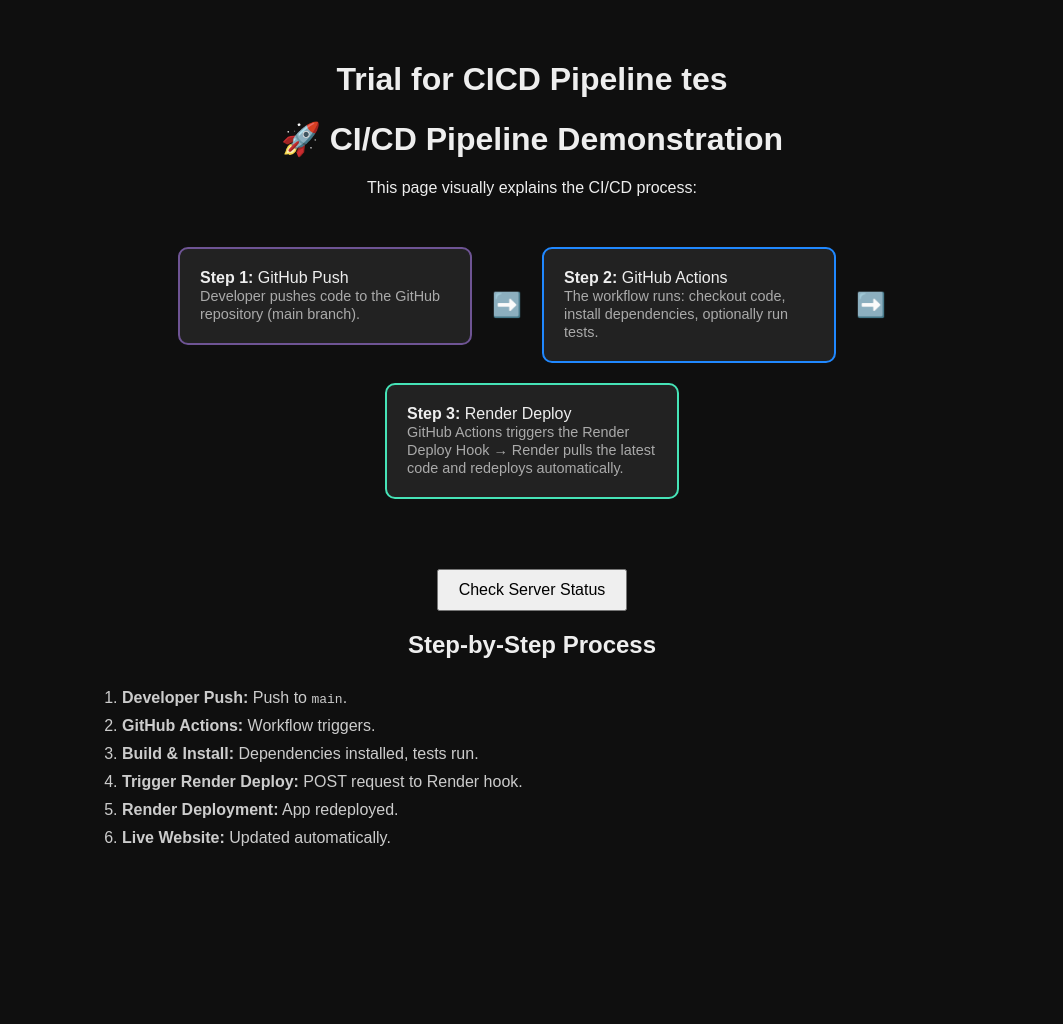
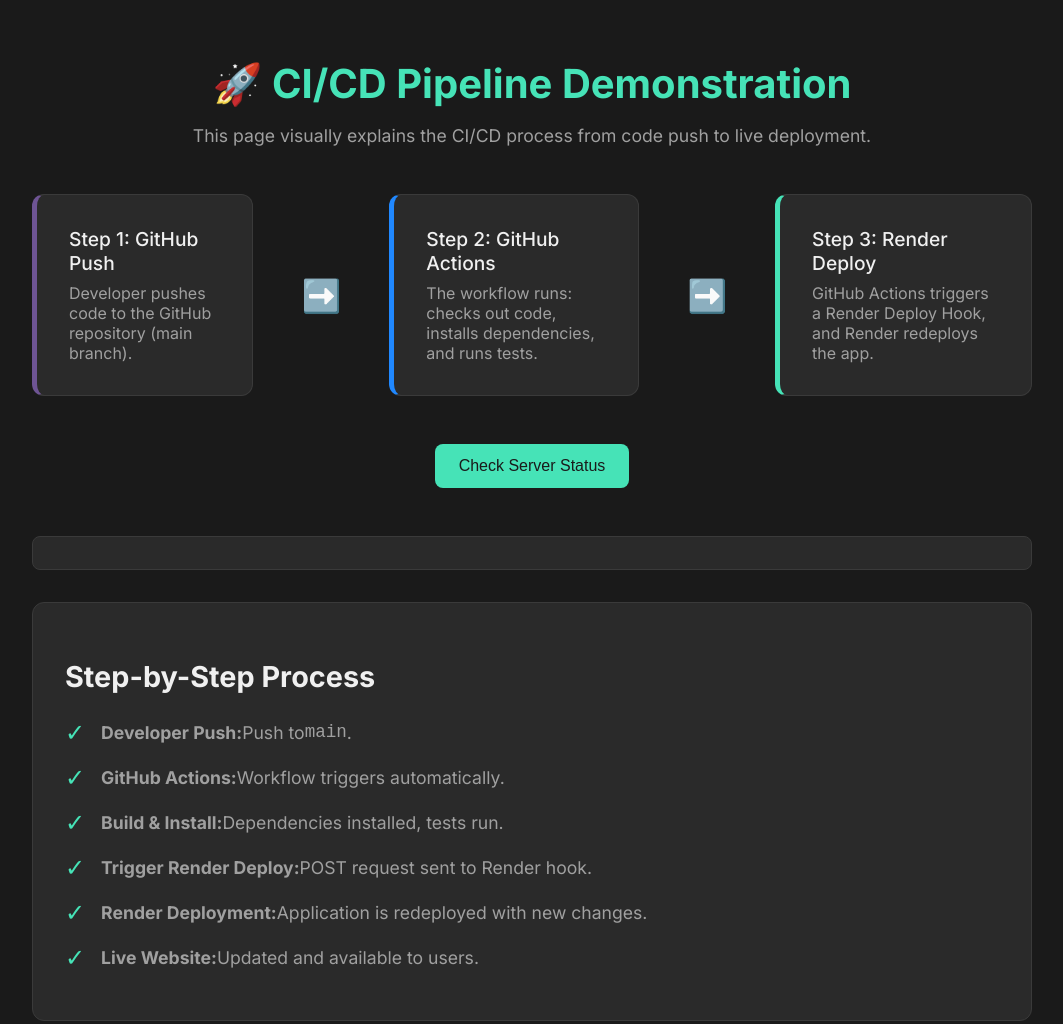
Before and after one commit to Software-Engineering-DevOps/CICD-Demo, a website: page public/index.html in a window 1280 px wide. Shown: the whole page, without its empty margins (108-1171 px from the left). Before the commit the page ends 903 px from the top, so only its background shows below. Drawn offline with Linux system fonts and the light colour scheme.

Commit message:
Updated to a More modern static html

```diff
--- a/public/index.html
+++ b/public/index.html
@@ -8,53 +8,61 @@
 </head>
 <body>
     <div class="container">
-        <h1>Trial for CICD Pipeline tes</h1>
         <h1>🚀 CI/CD Pipeline Demonstration</h1>
-        <p>This page visually explains the CI/CD process:</p>
+        <p>This page visually explains the CI/CD process from code push to live deployment.</p>
 
         <div class="pipeline">
             <div class="step github">
-                <strong>Step 1:</strong> GitHub Push<br />
+                <strong>Step 1: GitHub Push</strong>
                 <span class="desc">Developer pushes code to the GitHub repository (main branch).</span>
             </div>
             <div class="arrow">➡️</div>
             <div class="step actions">
-                <strong>Step 2:</strong> GitHub Actions<br />
-                <span class="desc">The workflow runs: checkout code, install dependencies, optionally run tests.</span>
+                <strong>Step 2: GitHub Actions</strong>
+                <span class="desc">The workflow runs: checks out code, installs dependencies, and runs tests.</span>
             </div>
             <div class="arrow">➡️</div>
             <div class="step render">
-                <strong>Step 3:</strong> Render Deploy<br />
-                <span class="desc">GitHub Actions triggers the Render Deploy Hook → Render pulls the latest code and redeploys automatically.</span>
+                <strong>Step 3: Render Deploy</strong>
+                <span class="desc">GitHub Actions triggers a Render Deploy Hook, and Render redeploys the app.</span>
             </div>
         </div>
 
         <button id="checkStatus">Check Server Status</button>
-        <p id="output"></p>
+        <pre id="output"></pre>
 
+        <div class="steps-container">
             <h2>Step-by-Step Process</h2>
             <ol class="steps">
                 <li><strong>Developer Push:</strong> Push to <code>main</code>.</li>
-            <li><strong>GitHub Actions:</strong> Workflow triggers.</li>
+                <li><strong>GitHub Actions:</strong> Workflow triggers automatically.</li>
                 <li><strong>Build & Install:</strong> Dependencies installed, tests run.</li>
-            <li><strong>Trigger Render Deploy:</strong> POST request to Render hook.</li>
-            <li><strong>Render Deployment:</strong> App redeployed.</li>
-            <li><strong>Live Website:</strong> Updated automatically.</li>
+                <li><strong>Trigger Render Deploy:</strong> POST request sent to Render hook.</li>
+                <li><strong>Render Deployment:</strong> Application is redeployed with new changes.</li>
+                <li><strong>Live Website:</strong> Updated and available to users.</li>
             </ol>
+        </div>
 
-        <p id="last-update" style="color: yellow; font-weight: bold"></p>
+        <p id="last-update"></p>
     </div>
 
     <script>
         document.getElementById('checkStatus').addEventListener('click', async () => {
+            const outputElement = document.getElementById('output');
+            const lastUpdateElement = document.getElementById('last-update');
+
+            outputElement.textContent = 'Loading...';
+
+            try {
                 const res = await fetch('/api/status');
                 const data = await res.json();
 
-            document.getElementById('output').textContent =
-                'Server Response: ' + JSON.stringify(data, null, 2);
-
-            document.getElementById('last-update').textContent =
-                'Last deployed: ' + new Date(data.timestamp).toLocaleString();
+                outputElement.textContent = JSON.stringify(data, null, 2);
+                lastUpdateElement.textContent = 'Last deployed: ' + new Date(data.timestamp).toLocaleString();
+            } catch (error) {
+                outputElement.textContent = 'Error fetching server status.';
+                console.error('Error:', error);
+            }
         });
     </script>
 </body>
--- a/public/styles.css
+++ b/public/styles.css
@@ -1,65 +1,162 @@
+@import url('https://fonts.googleapis.com/css2?family=Inter:wght@400;500;700&display=swap');
+
 body {
-    background: #0f0f0f;
-    color: #eee;
-    font-family: Arial, sans-serif;
+    background-color: #1a1a1a;
+    color: #f0f0f0;
+    font-family: 'Inter', sans-serif;
     margin: 0;
-    padding: 0;
+    padding: 2rem;
+    display: flex;
+    justify-content: center;
+    align-items: center;
+    min-height: 100vh;
 }
 
 .container {
-    max-width: 900px;
-    margin: auto;
-    padding: 40px;
+    max-width: 1000px;
+    width: 100%;
     text-align: center;
 }
 
+h1 {
+    font-size: 2.5rem;
+    font-weight: 700;
+    color: #46e3b7;
+    margin-bottom: 1rem;
+}
+
+p {
+    font-size: 1.1rem;
+    color: #a0a0a0;
+    margin-bottom: 3rem;
+}
+
 .pipeline {
-    display: flex;
-    justify-content: center;
-    align-items: flex-start;
-    margin: 40px 0;
-    flex-wrap: wrap;
+    display: grid;
+    grid-template-columns: 1fr;
+    gap: 2rem;
+    margin-bottom: 3rem;
+}
+
+@media (min-width: 768px) {
+    .pipeline {
+        grid-template-columns: repeat(3, 1fr);
+        display: flex;
+        justify-content: center;
+        align-items: center;
+    }
 }
 
 .step {
-    background: #222;
-    padding: 20px;
-    border-radius: 10px;
-    width: 250px;
-    margin: 10px;
-    border: 2px solid #444;
+    background-color: #2a2a2a;
+    padding: 2rem;
+    border-radius: 12px;
+    border: 1px solid #3a3a3a;
+    text-align: left;
+    transition: transform 0.3s ease, box-shadow 0.3s ease;
+}
+
+.step:hover {
+    transform: translateY(-5px);
+    box-shadow: 0 10px 20px rgba(0, 0, 0, 0.2);
+}
+
+.step strong {
+    font-size: 1.2rem;
+    font-weight: 500;
+    display: block;
+    margin-bottom: 0.5rem;
+}
+
+.step .desc {
+    font-size: 1rem;
+    color: #a0a0a0;
+}
+
+.github { border-left: 5px solid #6e5494; }
+.actions { border-left: 5px solid #2088ff; }
+.render { border-left: 5px solid #46e3b7; }
+
+.arrow {
+    display: none;
+}
+
+@media (min-width: 768px) {
+    .arrow {
+        display: block;
+        font-size: 2rem;
+        color: #555;
+        margin: 0 1rem;
+    }
+}
+
+button {
+    background-color: #46e3b7;
+    color: #1a1a1a;
+    border: none;
+    padding: 0.8rem 1.5rem;
+    font-size: 1rem;
+    font-weight: 500;
+    border-radius: 8px;
+    cursor: pointer;
+    transition: background-color 0.3s ease;
+    margin-bottom: 2rem;
+}
+
+button:hover {
+    background-color: #3cc2a0;
+}
+
+#output {
+    background-color: #2a2a2a;
+    padding: 1rem;
+    border-radius: 8px;
+    text-align: left;
+    white-space: pre-wrap;
+    font-family: 'Courier New', Courier, monospace;
+    color: #f0f0f0;
+    margin-bottom: 2rem;
+    border: 1px solid #3a3a3a;
+}
+
+.steps-container {
+    background-color: #2a2a2a;
+    padding: 2rem;
+    border-radius: 12px;
+    border: 1px solid #3a3a3a;
+}
+
+h2 {
+    font-size: 1.8rem;
+    font-weight: 700;
+    color: #f0f0f0;
+    margin-bottom: 1.5rem;
     text-align: left;
 }
 
-.step .desc {
-    font-size: 0.9em;
-    color: #aaa;
-    margin-top: 5px;
-}
-
-.github { border-color: #6e5494; }
-.actions { border-color: #2088ff; }
-.render { border-color: #46e3b7; }
-
-.arrow {
-    margin: 10px;
-    font-size: 24px;
-    align-self: center;
-}
-
-button {
-    padding: 10px 20px;
-    font-size: 16px;
-    cursor: pointer;
-    margin-top: 20px;
-}
-
 .steps {
+    list-style: none;
+    padding: 0;
     text-align: left;
-    margin-top: 30px;
-    color: #ccc;
 }
 
 .steps li {
-    margin-bottom: 10px;
+    font-size: 1.1rem;
+    color: #a0a0a0;
+    margin-bottom: 1rem;
+    display: flex;
+    align-items: center;
 }
+
+.steps li::before {
+    content: '✓';
+    color: #46e3b7;
+    font-size: 1.5rem;
+    margin-right: 1rem;
+}
+
+#last-update {
+    margin-top: 2rem;
+    font-style: italic;
+    color: #777;
+}
```
Also changed, not shown: GEMINI.md (added, +54 -0 lines). Lines whose indentation alone changed are shown as unchanged.
